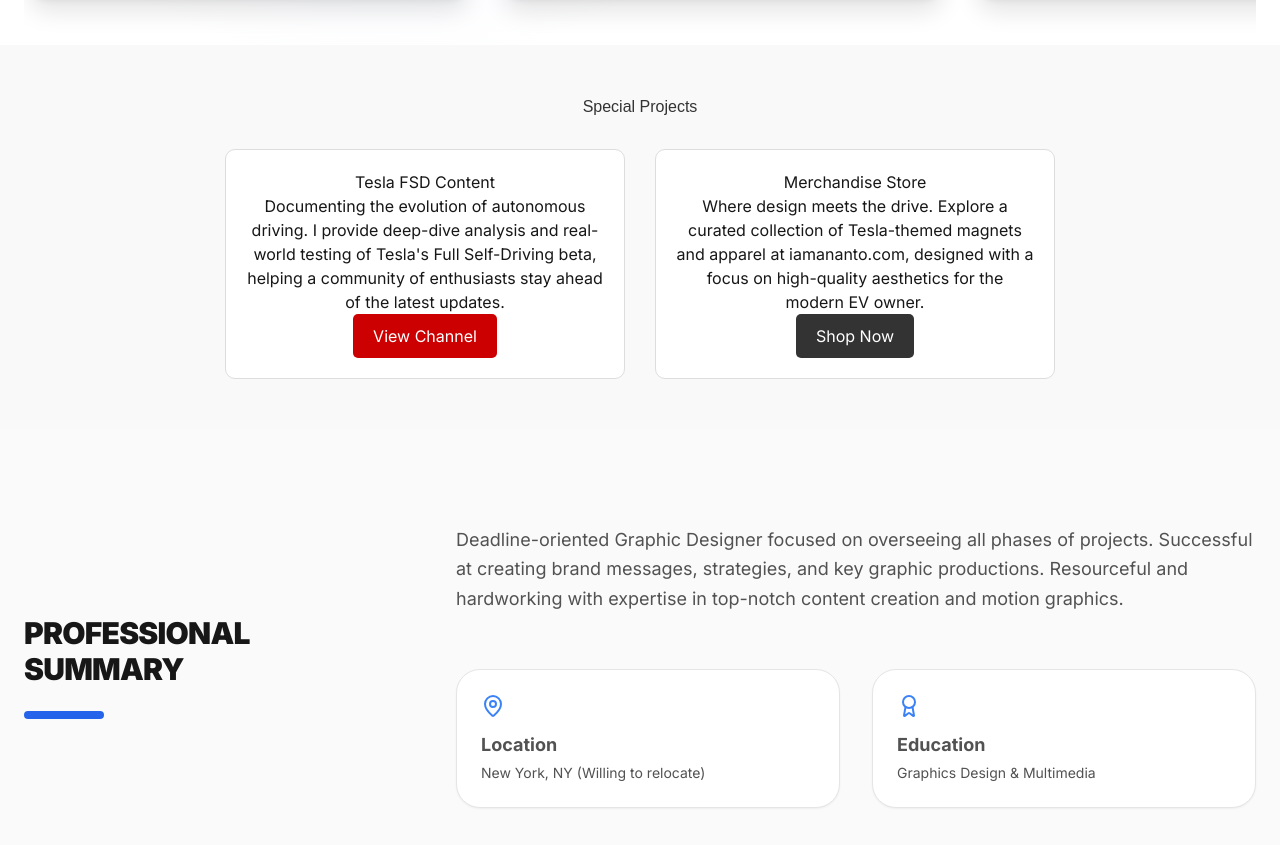
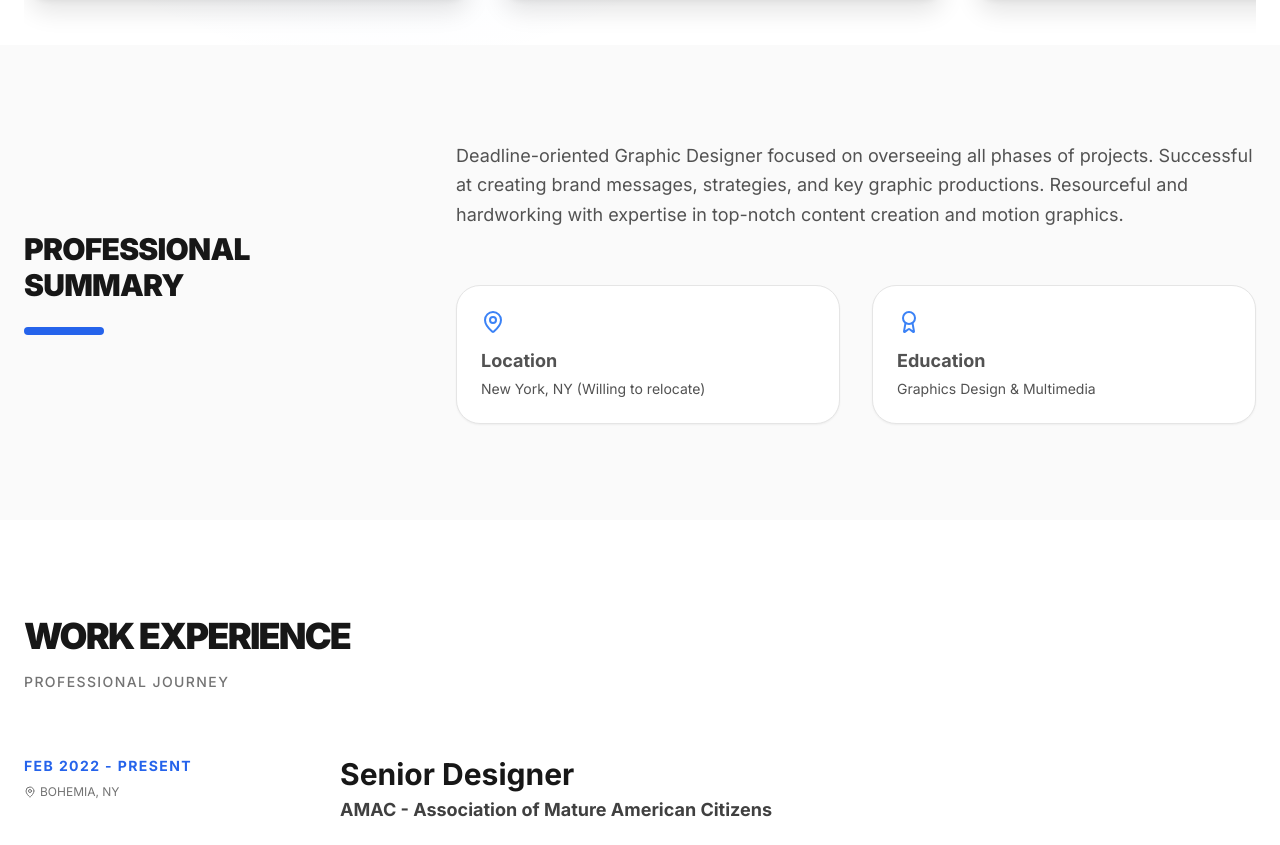
Before and after one commit to 01ananto/my-portfolio, a plain HTML site: page index.html in a window 1280 px wide. Shown: the part 910-1755 px from the top of the page. Drawn offline with nearby package versions, Linux system fonts and the light colour scheme.

Commit message:
Update index.html

```diff
--- a/index.html
+++ b/index.html
@@ -131,24 +131,7 @@
             </div>
         </div>
     </section>
-<section id="special-projects" style="padding: 50px 20px; text-align: center; background-color: #f9f9f9;">
-    <h2 style="font-family: Arial, sans-serif; color: #333;">Special Projects</h2>
-    <div style="display: flex; flex-wrap: wrap; justify-content: center; gap: 30px; margin-top: 30px;">
 
-        <div style="max-width: 400px; border: 1px solid #ddd; padding: 20px; border-radius: 10px; background: white;">
-            <h3>Tesla FSD Content</h3>
-            <p>Documenting the evolution of autonomous driving. I provide deep-dive analysis and real-world testing of Tesla's Full Self-Driving beta, helping a community of enthusiasts stay ahead of the latest updates.</p>
-            <a href="https://youtube.com/01ananto" target="_blank" style="display: inline-block; padding: 10px 20px; background: #cc0000; color: white; text-decoration: none; border-radius: 5px;">View Channel</a>
-        </div>
-
-        <div style="max-width: 400px; border: 1px solid #ddd; padding: 20px; border-radius: 10px; background: white;">
-            <h3>Merchandise Store</h3>
-            <p>Where design meets the drive. Explore a curated collection of Tesla-themed magnets and apparel at iamananto.com, designed with a focus on high-quality aesthetics for the modern EV owner.</p>
-            <a href="https://iamananto.com" target="_blank" style="display: inline-block; padding: 10px 20px; background: #333; color: white; text-decoration: none; border-radius: 5px;">Shop Now</a>
-        </div>
-
-    </div>
-</section>
     <!-- About Section -->
     <section id="about" class="py-24 bg-neutral-50 dark:bg-neutral-900/40">
         <div class="max-w-7xl mx-auto px-6">
```
